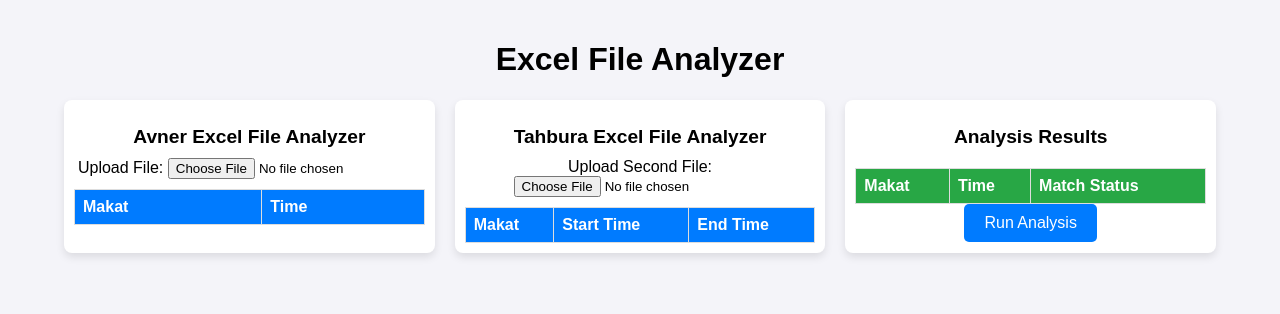
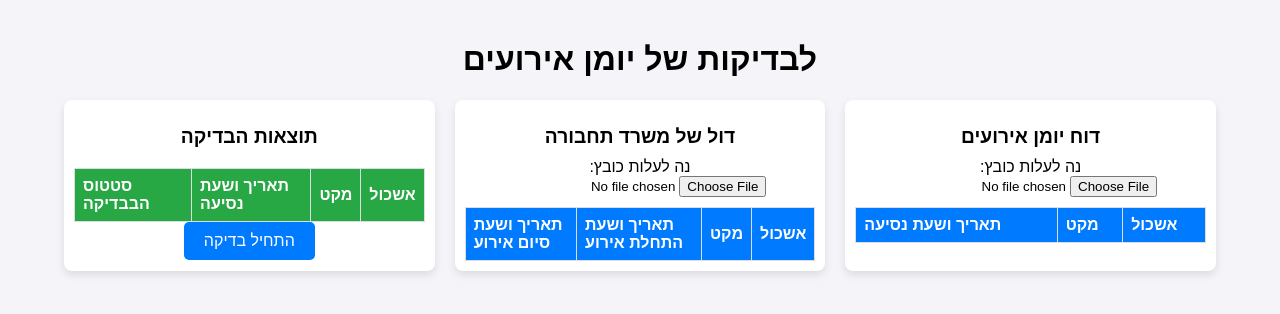
Before and after one commit to DanielNahshonov/IomanIryim, a plain HTML site: page index.html in a window 1280 px wide. Drawn offline with Linux system fonts and the light colour scheme.

Commit message:
added  ashkol & hebrew

```diff
--- a/index.html
+++ b/index.html
@@ -1,5 +1,5 @@
 <!DOCTYPE html>
-<html lang="en">
+<html lang="he" dir="rtl">
 <head>
     <meta charset="UTF-8">
     <meta name="viewport" content="width=device-width, initial-scale=1.0">
@@ -9,21 +9,22 @@
 </head>
 <body>
     <div class="main-container">
-        <h1>Excel File Analyzer</h1>
+        <h1>לבדיקות של יומן אירועים</h1>
         <div class="tables-container">
             <!-- First File Section -->
             <div class="file-section">
-                <h2>Avner Excel File Analyzer</h2>
+                <h2>דוח יומן אירועים</h2>
                 <form>
-                    <label for="file1">Upload File:</label>
+                    <label for="file1">נה לעלות כובץ:</label>
                     <input type="file" id="file1" accept=".xls,.xlsx">
                 </form>
                 <div class="table-container">
                     <table id="resultTable1">
                         <thead>
                             <tr>
-                                <th>Makat</th>
-                                <th>Time</th>
+                                <th>אשכול</th>
+                                <th>מקט</th>
+                                <th>תאריך ושעת נסיעה</th>
                             </tr>
                         </thead>
                         <tbody>
@@ -35,18 +36,19 @@
 
             <!-- Second File Section -->
             <div class="file-section">
-                <h2>Tahbura Excel File Analyzer</h2>
+                <h2>דול של משרד תחבורה</h2>
                 <form>
-                    <label for="file2">Upload Second File:</label>
+                    <label for="file2">נה לעלות כובץ:</label>
                     <input type="file" id="file2" accept=".xls,.xlsx">
                 </form>
                 <div class="table-container">
                     <table id="resultTable2">
                         <thead>
                             <tr>
-                                <th>Makat</th>
-                                <th>Start Time</th>
-                                <th>End Time</th>
+                                <th>אשכול</th>
+                                <th>מקט</th>
+                                <th>תאריך ושעת התחלת אירוע</th>
+                                <th>תאריך ושעת סיום אירוע</th>
                             </tr>
                         </thead>
                         <tbody>
@@ -58,14 +60,15 @@
 
             <!-- Analysis Section -->
             <div class="file-section">
-                <h2>Analysis Results</h2>
+                <h2>תוצאות הבדיקה</h2>
                 <div class="table-container">
                     <table id="analysisTable">
                         <thead>
                             <tr>
-                                <th>Makat</th>
-                                <th>Time</th>
-                                <th>Match Status</th>
+                                <th>אשכול</th>
+                                <th>מקט</th>
+                                <th>תאריך ושעת נסיעה</th>
+                                <th>סטטוס הבבדיקה</th>
                             </tr>
                         </thead>
                         <tbody>
@@ -74,7 +77,7 @@
                     </table>
                 </div>
                 <!-- Add the button to trigger analysis -->
-                <button id="analyzeButton">Run Analysis</button>
+                <button id="analyzeButton">התחיל בדיקה</button>
             </div>
         </div>
     </div>
--- a/script.js
+++ b/script.js
@@ -14,6 +14,7 @@ document.getElementById('file1').addEventListener('change', function(event) {
         // Фильтруем данные, оставляем только нужные столбцы
         filteredFile1Data = file1Data.slice(1).map(row => {
             return {
+                eshkol: row[2],
                 makat: `${row[4]}-${row[5]}`, // Формируем makat из двух столбцов
                 time: formatExcelDate(row[10]), // Форматируем время
             };
@@ -22,8 +23,8 @@ document.getElementById('file1').addEventListener('change', function(event) {
         console.log("Filtered first file data:", filteredFile1Data);
 
         if (filteredFile1Data.length > 0) {
-            filteredFile1Data.forEach(({ makat, time }) => {
-                addRowToTable(makat, time);
+            filteredFile1Data.forEach(({ eshkol, makat, time }) => {
+                addRowToTable(eshkol, makat, time);
             });
         } else {
             console.log("No data found in the filtered first file.");
@@ -53,11 +54,13 @@ document.getElementById('file2').addEventListener('change', function(event) {
                     const startTime = row[5];
                     const endTime = row[6];
                     const makatList = row[8];
+                    const eshkol = row[1]
                     if (makatList) {
                         const makatArray = makatList.split(',').map(m => m.trim());
                         makatArray.forEach(makat => {
                             // Добавляем данные в объект
                             file2DataObject.push({
+                                eshkol: eshkol,
                                 makat: makat,
                                 startTime: startTime,
                                 endTime: endTime
@@ -66,6 +69,7 @@ document.getElementById('file2').addEventListener('change', function(event) {
                             // Создаем строку таблицы для каждого маката
                             const row = document.createElement('tr');
                             row.innerHTML = `
+                                <td>${eshkol}</td>
                                 <td>${makat}</td>
                                 <td>${startTime}</td>
                                 <td>${endTime}</td>
@@ -91,6 +95,7 @@ document.getElementById('analyzeButton').addEventListener('click', analyzeFiles)
 function analyzeFiles() {
     const analysisResults = [];
     filteredFile1Data.forEach((row1) => {
+        const eshkol1 = row1.eshkol
         const makat1 = row1.makat;
         const time1 = row1.time; // Время в формате строки "DD/MM/YYYY HH:MM:SS"
         const time1Date = stringToDate(time1); // Преобразуем строку в объект Date
@@ -111,7 +116,7 @@ function analyzeFiles() {
 
         // Добавляем только те результаты, у которых "No Match"
         if (!isMatchFound) {
-            analysisResults.push({ makat: makat1, time: time1, status: 'No Match' });
+            analysisResults.push({ eshkol: eshkol1 ,makat: makat1, time: time1, status: 'פיספוס' });
         }
     });
 
@@ -138,13 +143,14 @@ function displayAnalysisResults(results) {
     if (results.length === 0) {
         // Если нет результатов, выводим сообщение
         const messageRow = document.createElement('tr');
-        messageRow.innerHTML = `<td colspan="3" style="text-align: center;">כל הכבוד לאושרית!!!.</td>`;
+        messageRow.innerHTML = `<td colspan="4" style="text-align: center;">כל הכבוד לאושרית!!!</td>`;
         analysisTableBody.appendChild(messageRow);
     } else {
         // Если есть результаты, добавляем их в таблицу
         results.forEach(result => {
             const row = document.createElement('tr');
             row.innerHTML = `
+                <td>${result.eshkol}</td>
                 <td>${result.makat}</td>
                 <td>${result.time}</td>
                 <td>${result.status}</td>
@@ -192,9 +198,9 @@ function formatExcelDate(excelDate) {
     return `${day}/${month}/${year} ${hours}:${minutes}:${seconds}`;
 }
 
-function addRowToTable(makat, timeValue) {
+function addRowToTable(eshkol,makat, timeValue) {
     const tableBody = document.getElementById('resultTable1').querySelector('tbody');
     const row = document.createElement('tr');
-    row.innerHTML = `<td>${makat}</td><td>${timeValue}</td>`;
+    row.innerHTML = `<td>${eshkol}</td><td>${makat}</td><td>${timeValue}</td>`;
     tableBody.appendChild(row);
 }
```
